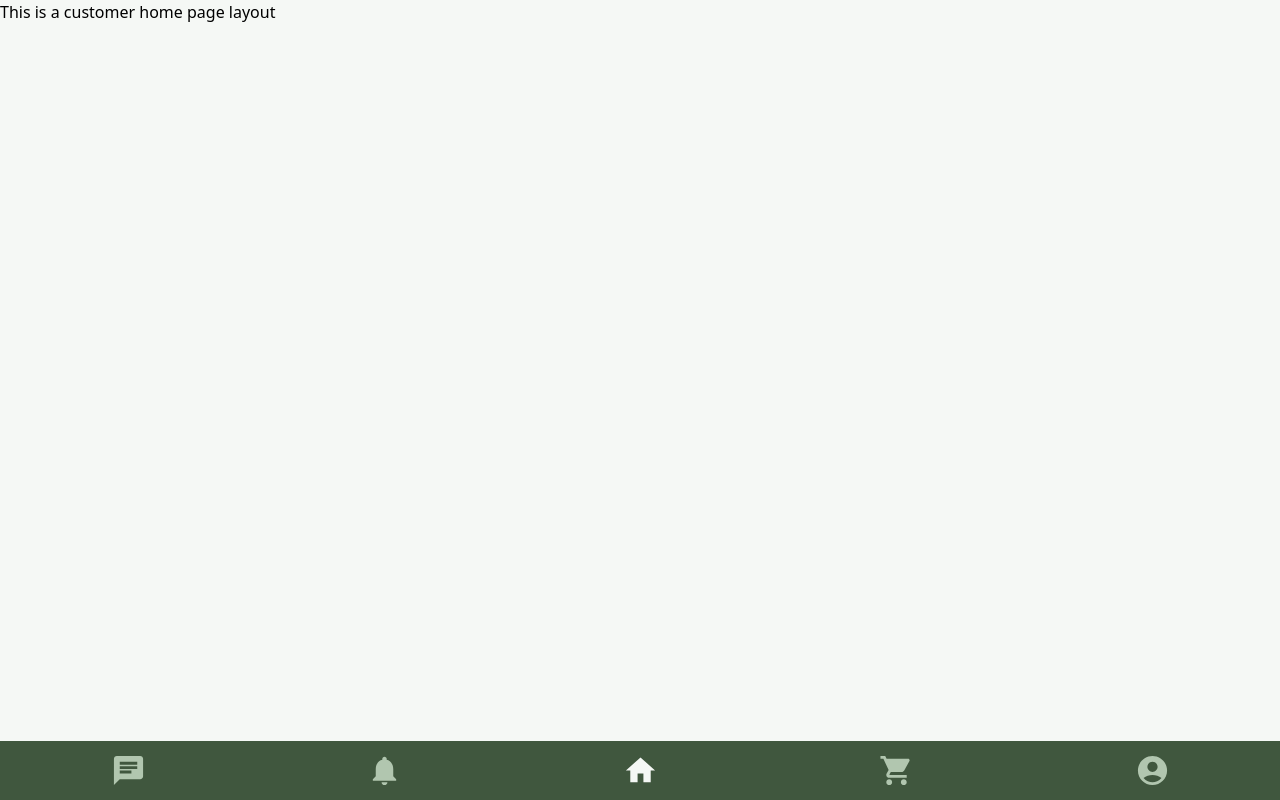
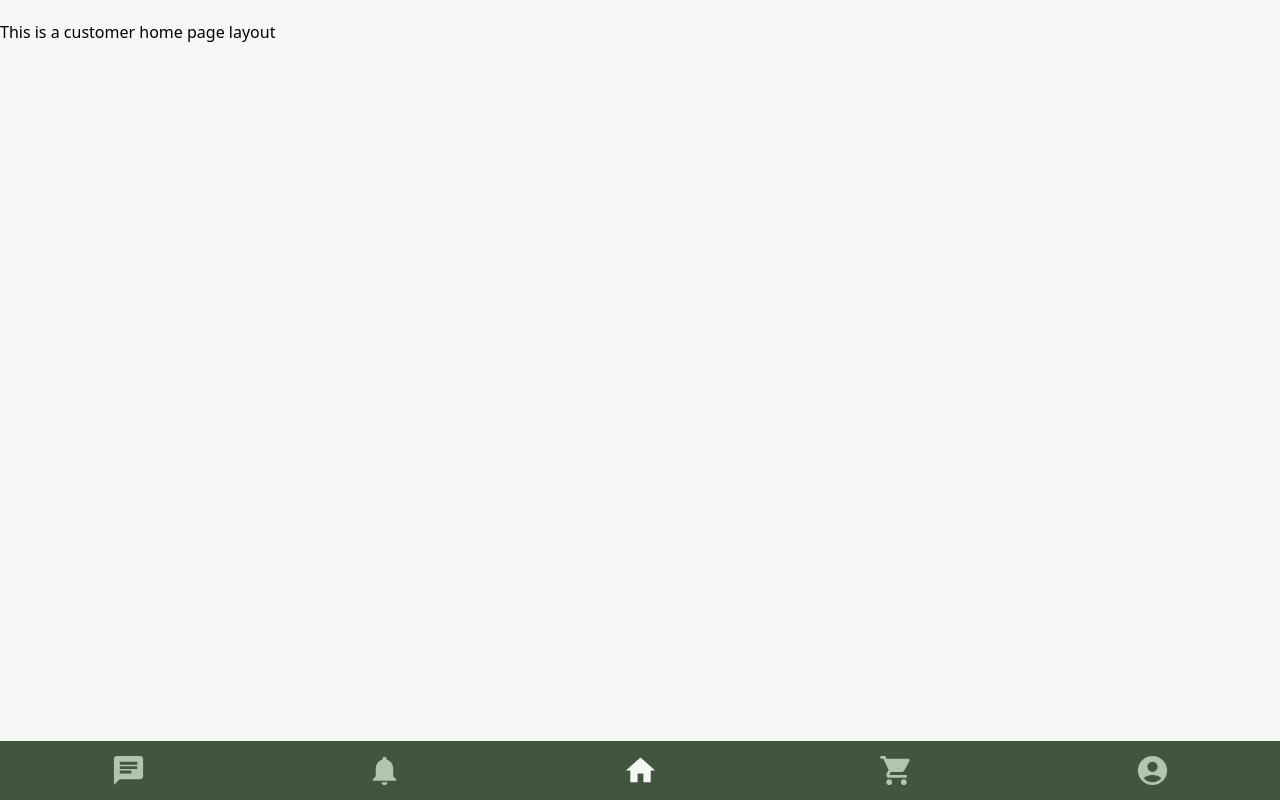
Before and after one commit to Kexogg/qrcafe, a React (Vite) app in the folder client/: page /customer/home in a window 1280 px wide. Built offline with nearby package versions, Linux system fonts and the light colour scheme.

Commit message:
updated layout

```diff
--- a/client/src/components/UI/Layout/Layout.tsx
+++ b/client/src/components/UI/Layout/Layout.tsx
@@ -4,7 +4,7 @@ import {CustomerNavigationMenu} from "../CustomerMenu/CustomerNavigationMenu.tsx
 const Layout = () => {
     return (
         <div className={'bg-primary-50 flex flex-col h-[100dvh]'}>
-            <main className={'grow'}>
+            <main className={'grow container mx-auto mt-5'}>
                 <Outlet/>
             </main>
             <CustomerNavigationMenu/>
```
